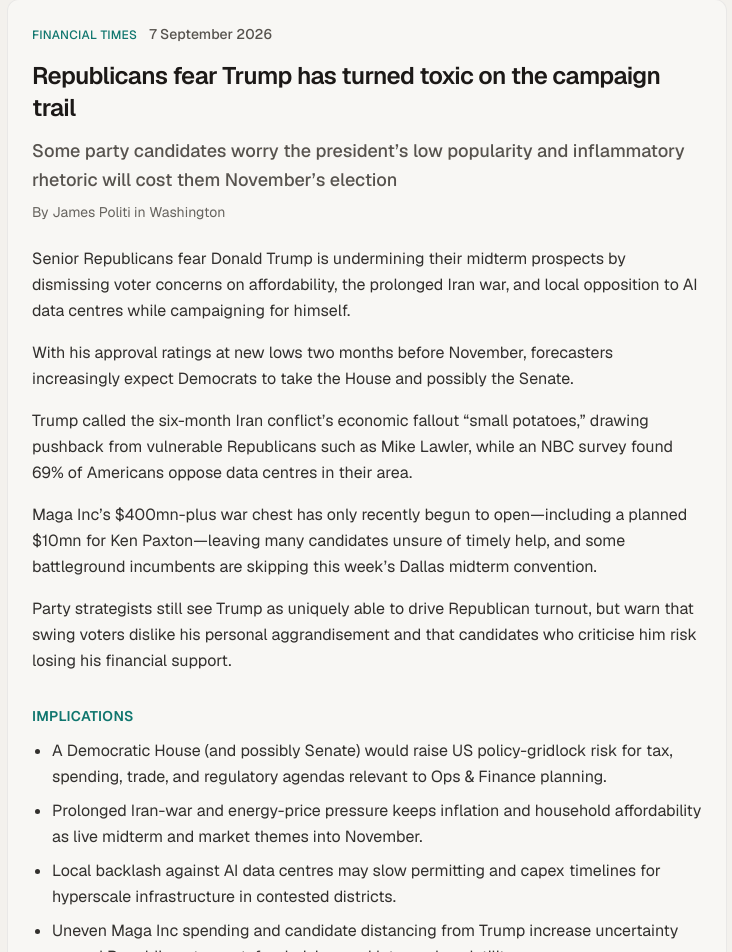
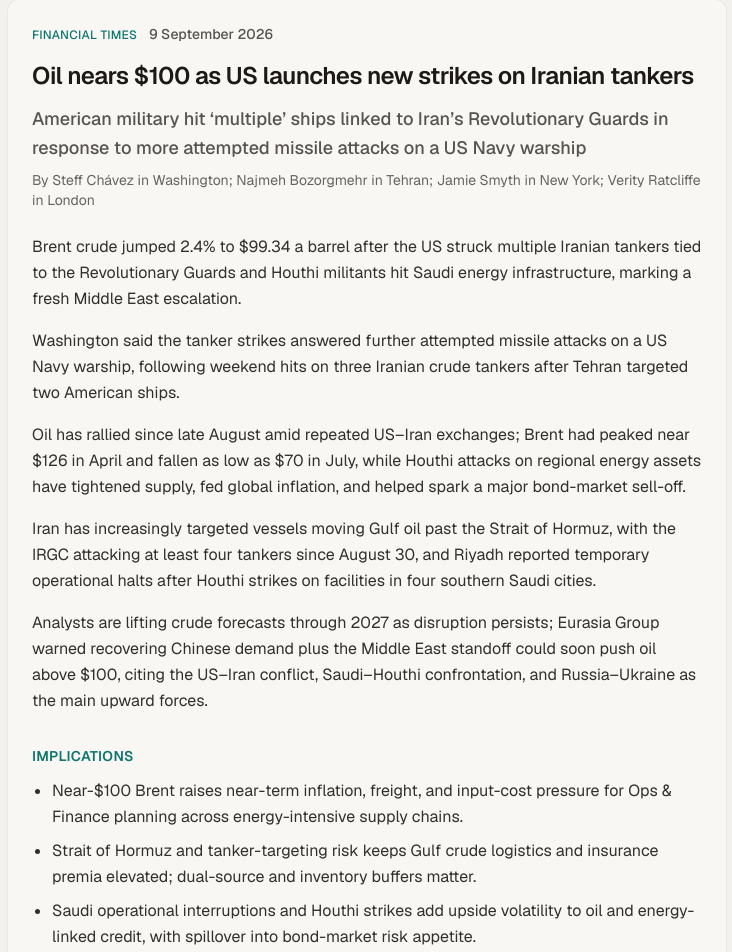
Before and after one commit to kongckk/personal-site, a Next.js app: page / in a window 1280 px wide. Shown: the part 1600-2552 px from the top of the page, without its empty margins (273-1005 px from the left). Built offline with nearby package versions, Linux system fonts and the light colour scheme.

Commit message:
Refresh FT top story for Ops & Finance daily brief

```diff
--- a/src/content/ftTopStory.ts
+++ b/src/content/ftTopStory.ts
@@ -2,19 +2,20 @@
   heading: "FT top story",
   source: "Financial Times",
   headline:
-    "Republicans fear Trump has turned toxic on the campaign trail",
+    "Oil nears $100 as US launches new strikes on Iranian tankers",
   standfirst:
-    "Some party candidates worry the president’s low popularity and inflammatory rhetoric will cost them November’s election",
-  authors: "James Politi in Washington",
-  dateLabel: "7 September 2026",
-  url: "https://www.ft.com/content/3edf3717-4737-424c-9162-d330851edcf6",
+    "American military hit ‘multiple’ ships linked to Iran’s Revolutionary Guards in response to more attempted missile attacks on a US Navy warship",
+  authors:
+    "Steff Chávez in Washington; Najmeh Bozorgmehr in Tehran; Jamie Smyth in New York; Verity Ratcliffe in London",
+  dateLabel: "9 September 2026",
+  url: "https://www.ft.com/content/b460b828-6183-4914-9140-5dfb6d61312c",
   summary:
-    "Senior Republicans fear Donald Trump is undermining their midterm prospects by dismissing voter concerns on affordability, the prolonged Iran war, and local opposition to AI data centres while campaigning for himself. With his approval ratings at new lows two months before November, forecasters increasingly expect Democrats to take the House and possibly the Senate. Trump called the six-month Iran conflict’s economic fallout “small potatoes,” drawing pushback from vulnerable Republicans such as Mike Lawler, while an NBC survey found 69% of Americans oppose data centres in their area. Maga Inc’s $400mn-plus war chest has only recently begun to open—including a planned $10mn for Ken Paxton—leaving many candidates unsure of timely help, and some battleground incumbents are skipping this week’s Dallas midterm convention. Party strategists still see Trump as uniquely able to drive Republican turnout, but warn that swing voters dislike his personal aggrandisement and that candidates who criticise him risk losing his financial support.",
+    "Brent crude jumped 2.4% to $99.34 a barrel after the US struck multiple Iranian tankers tied to the Revolutionary Guards and Houthi militants hit Saudi energy infrastructure, marking a fresh Middle East escalation. Washington said the tanker strikes answered further attempted missile attacks on a US Navy warship, following weekend hits on three Iranian crude tankers after Tehran targeted two American ships. Oil has rallied since late August amid repeated US–Iran exchanges; Brent had peaked near $126 in April and fallen as low as $70 in July, while Houthi attacks on regional energy assets have tightened supply, fed global inflation, and helped spark a major bond-market sell-off. Iran has increasingly targeted vessels moving Gulf oil past the Strait of Hormuz, with the IRGC attacking at least four tankers since August 30, and Riyadh reported temporary operational halts after Houthi strikes on facilities in four southern Saudi cities. Analysts are lifting crude forecasts through 2027 as disruption persists; Eurasia Group warned recovering Chinese demand plus the Middle East standoff could soon push oil above $100, citing the US–Iran conflict, Saudi–Houthi confrontation, and Russia–Ukraine as the main upward forces.",
   implications: [
-    "A Democratic House (and possibly Senate) would raise US policy-gridlock risk for tax, spending, trade, and regulatory agendas relevant to Ops & Finance planning.",
-    "Prolonged Iran-war and energy-price pressure keeps inflation and household affordability as live midterm and market themes into November.",
-    "Local backlash against AI data centres may slow permitting and capex timelines for hyperscale infrastructure in contested districts.",
-    "Uneven Maga Inc spending and candidate distancing from Trump increase uncertainty around Republican turnout, fundraising, and late-cycle volatility.",
+    "Near-$100 Brent raises near-term inflation, freight, and input-cost pressure for Ops & Finance planning across energy-intensive supply chains.",
+    "Strait of Hormuz and tanker-targeting risk keeps Gulf crude logistics and insurance premia elevated; dual-source and inventory buffers matter.",
+    "Saudi operational interruptions and Houthi strikes add upside volatility to oil and energy-linked credit, with spillover into bond-market risk appetite.",
+    "Higher multi-year crude forecasts (through 2027) support reviewing hedging windows, fuel surcharges, and discretionary travel/capex budgets.",
   ],
 } as const;
 
```
